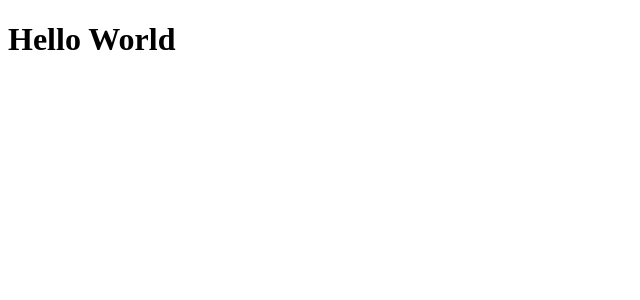
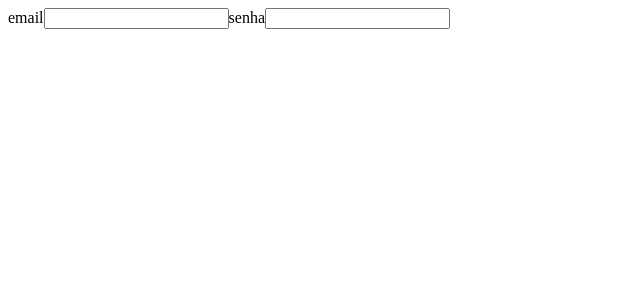
Before and after one commit to hugarty/PairFeedbackClient, a React (Create React App) app: page / in a window 1280 px wide. Shown: the top 300 px of the page, without its empty margins (0-640 px from the left). Built offline with nearby package versions, Linux system fonts and the light colour scheme.

Commit message:
Adicionando formulário de login

```diff
--- /dev/null
+++ b/src/components/FormLogin.jsx
@@ -0,0 +1,22 @@
+import React, { Component } from 'react';
+
+export class FormLogin extends Component {
+    render() {
+        return (
+            <div>
+                <form action="/" method="post">
+                    <label htmlFor="email">
+                        email
+                        <input type="email" name="email" />
+                    </label>
+                    <label htmlFor="senha">
+                        senha
+                        <input type="password" name="senha" />
+                    </label>
+                </form>
+            </div>
+        );
+    }
+}
+
+export default FormLogin;
--- a/src/index.js
+++ b/src/index.js
@@ -1,5 +1,6 @@
 import React from 'react';
 import ReactDOM from 'react-dom';
 import App from './App.jsx';
+import FormLogin from './components/FormLogin';
 
-ReactDOM.render(<App />, document.getElementById('root'));
+ReactDOM.render(<FormLogin />, document.getElementById('root'));
```
